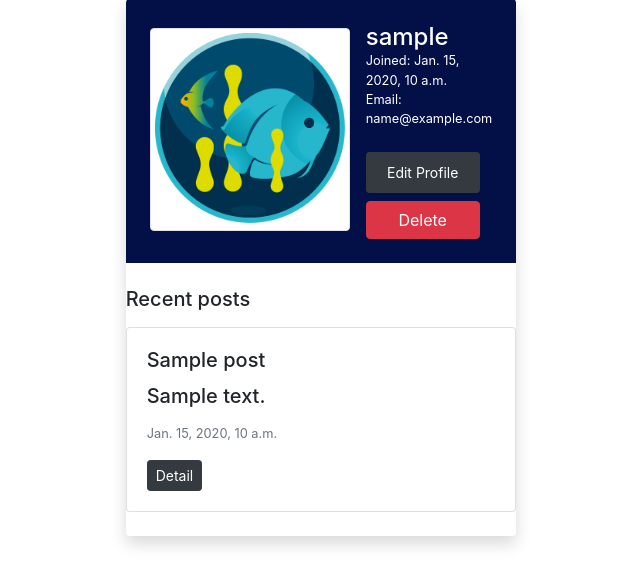
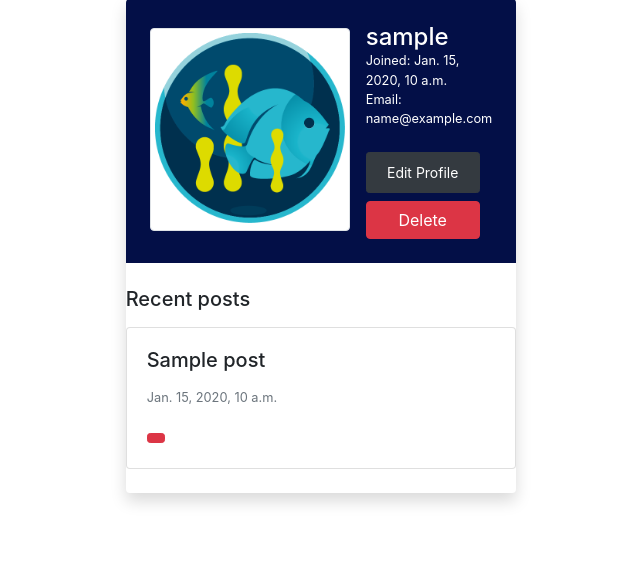
Before and after one commit to BrendanTBliss/Aquarist-Forum, a Django app: page /profile/ in a window 1280 px wide. Shown: the part 132-718 px from the top of the page, without its empty margins (319-959 px from the left). Run offline with Django 3.2, Linux system fonts and the light colour scheme; a user stored in the database is signed in; tables that the repository leaves empty hold one stand-in row (values such as "Sample post"); some libraries are stand-ins or nearby versions.

Commit message:
adds more styling

```diff
--- a/main_app/templates/profile/profile.html
+++ b/main_app/templates/profile/profile.html
@@ -39,9 +39,8 @@
                     <div class="col-md-8">
                     <div class="card-body">
                         <h5 class="card-title">{{ post.title }}</h5>
-                        <h5 class="card-title">{{ post.content }}</h5>
                         <p class="card-text"><small class="text-muted">{{ post.created_at }}</small></p>
-                        <a href="{% url 'posts_detail' post.id %}" class="btn btn-dark btn-sm">Detail</a>
+                        <a href="{% url 'posts_detail' post.id %}" class="btn btn-danger btn-sm"></a>
                     </div>
                     </div>
                 </div>
@@ -53,7 +52,7 @@
 
     </div>
 </div>
-</div>
+
 {% else %}
 <div class="container mt-5">
     <h2>Please login to view your profile</h2>
```
Also changed, not shown: main_app/templates/home.html (indentation only).
